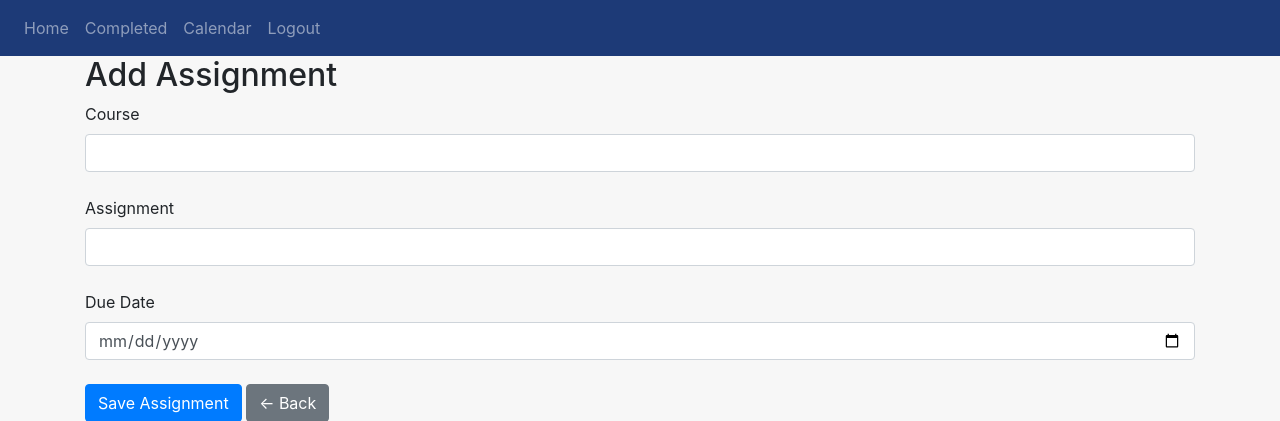
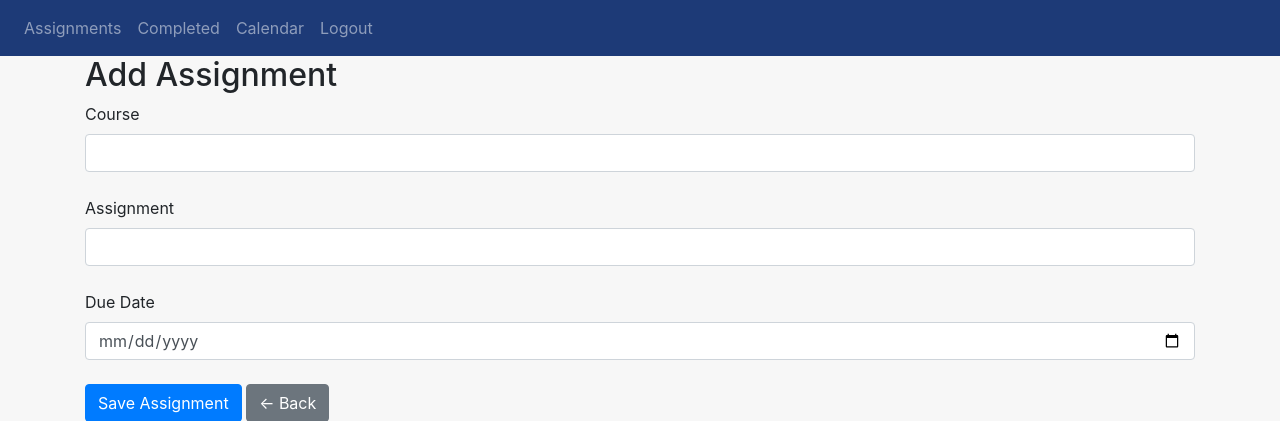
Before and after one commit to knunezz/friendly-assignment-tracker, a Flask app: page /add-assignment in a window 1280 px wide. Shown: the top 421 px of the page. Run offline with Flask 3, Linux system fonts and the light colour scheme; the visitor is signed in with stand-in values (Sample User, id 1); some libraries are stand-ins or nearby versions.

Commit message:
Rename Home tab to Assignments

```diff
--- a/website/templates/base.html
+++ b/website/templates/base.html
@@ -18,7 +18,7 @@
         <link rel="stylesheet" href="{{ url_for('static', filename='style.css') }}">
         <link href="https://cdn.jsdelivr.net/npm/fullcalendar@6.1.15/main.min.css"rel="stylesheet">
 
-        <title>{% block title %}Home{% endblock %}</title>
+        <title>{% block title %}Assignment{% endblock %}</title>
 
     </head>
     <body>
@@ -34,7 +34,7 @@
             <div class="collapse navbar-collapse" id="navbar">
                 <div class="navbar-nav">
                     {% if user.is_authenticated %}
-                    <a class="nav-item nav-link" id="home" href="/">Home</a>
+                    <a class="nav-item nav-link" id="home" href="/">Assignments</a>
                     <a class="nav-item nav-link" id="completed" href="/completed">Completed</a>
                     <a class="nav-item nav-link" id="calendar-page" href="/calendar">Calendar</a>
                     <a class="nav-item nav-link" id="logout" href="/logout">Logout</a>
```
